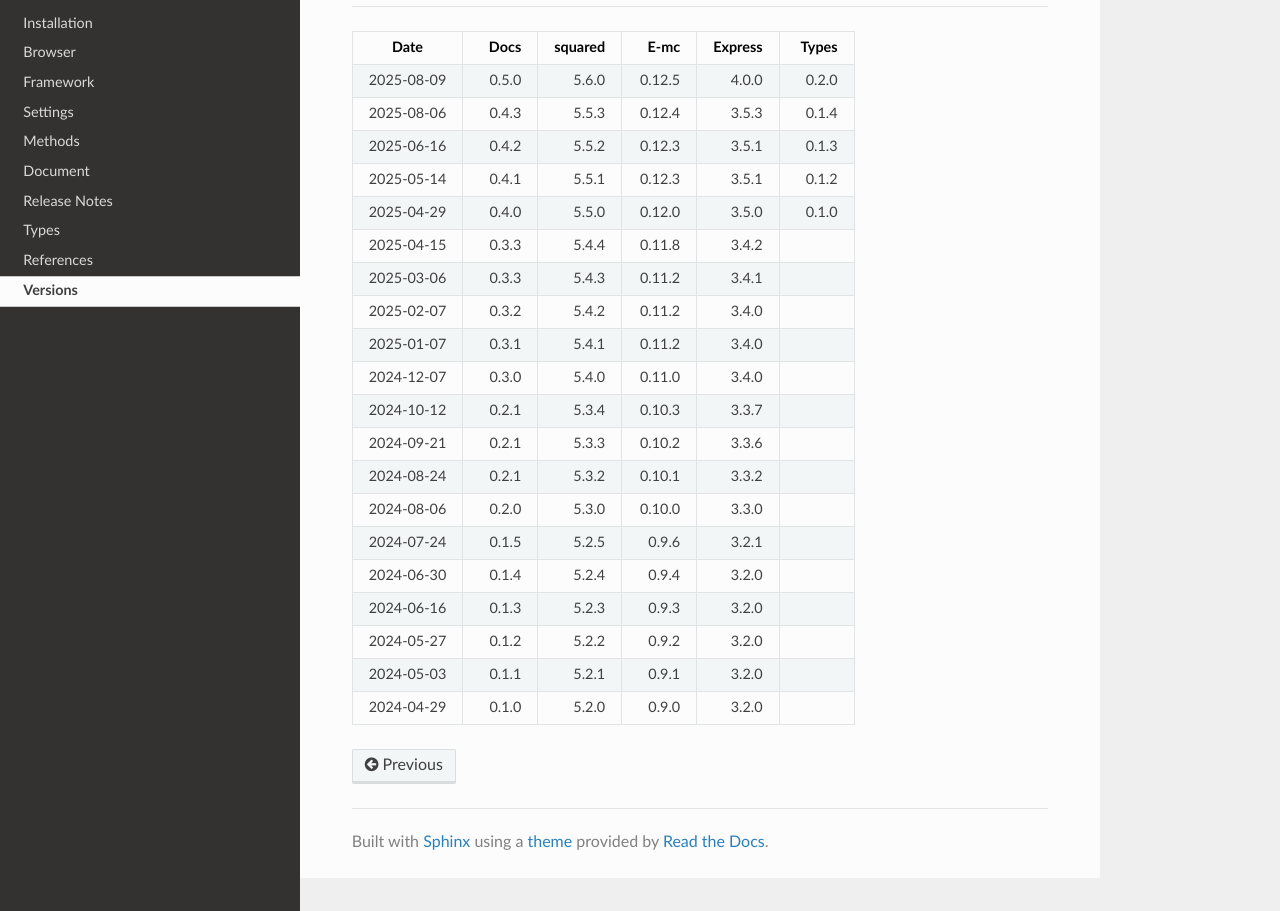
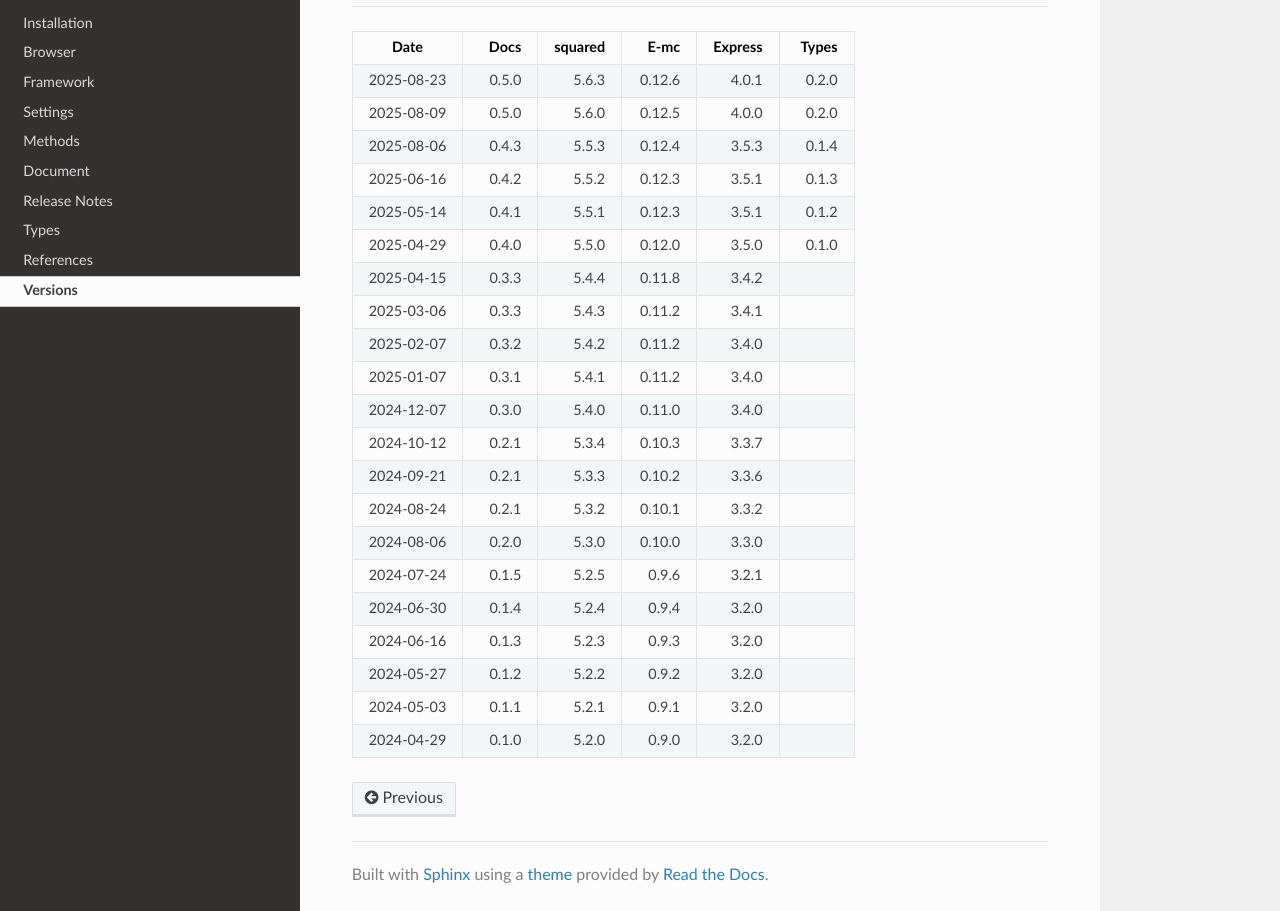
Before and after one commit to anpham6/android-docs, a Sphinx documentation site: the page built from source/versions.rst, in a window 1280 px wide and 1045 px high, cut to the strip 134-1045 px from the top of the window. Built offline with Sphinx 7.4.7 and the Read the Docs theme 3.1.0, drawn with Linux system fonts in a browser that asks for light colours.

Commit message:
Publish: squared 5.6.3 (2025-08-23)

```diff
--- a/source/conf.py
+++ b/source/conf.py
@@ -9,7 +9,7 @@
 project = 'squared'
 copyright = 'squared 2025'
 author = 'An Pham'
-release = '5.6.0'
+release = '5.6.3'
 
 # -- General configuration ---------------------------------------------------
 # https://www.sphinx-doc.org/en/master/usage/configuration.html#general-configuration
--- a/source/versions.rst
+++ b/source/versions.rst
@@ -7,6 +7,7 @@ Versions
 ========== ======== ======== ======== ======== ========
    Date      Docs    squared     E-mc  Express    Types
 ========== ======== ======== ======== ======== ========
+2025-08-23    0.5.0    5.6.3   0.12.6    4.0.1    0.2.0
 2025-08-09    0.5.0    5.6.0   0.12.5    4.0.0    0.2.0
 2025-08-06    0.4.3    5.5.3   0.12.4    3.5.3    0.1.4
 2025-06-16    0.4.2    5.5.2   0.12.3    3.5.1    0.1.3
```
